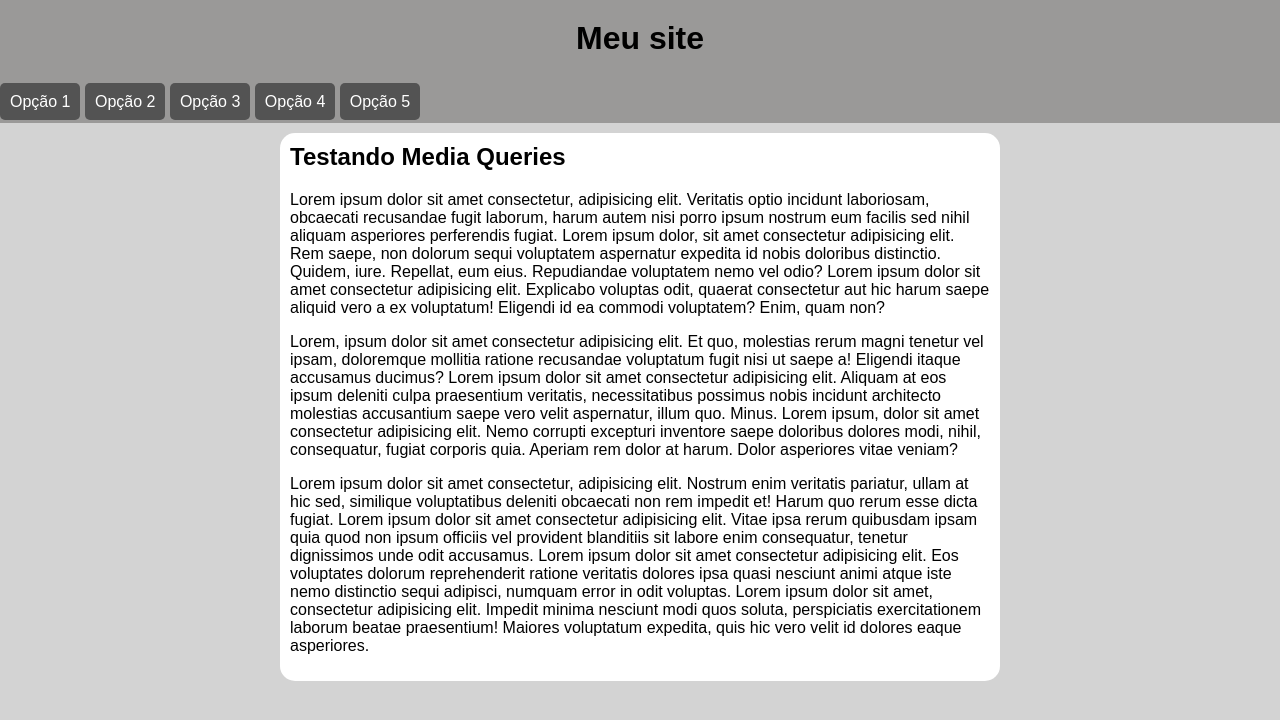
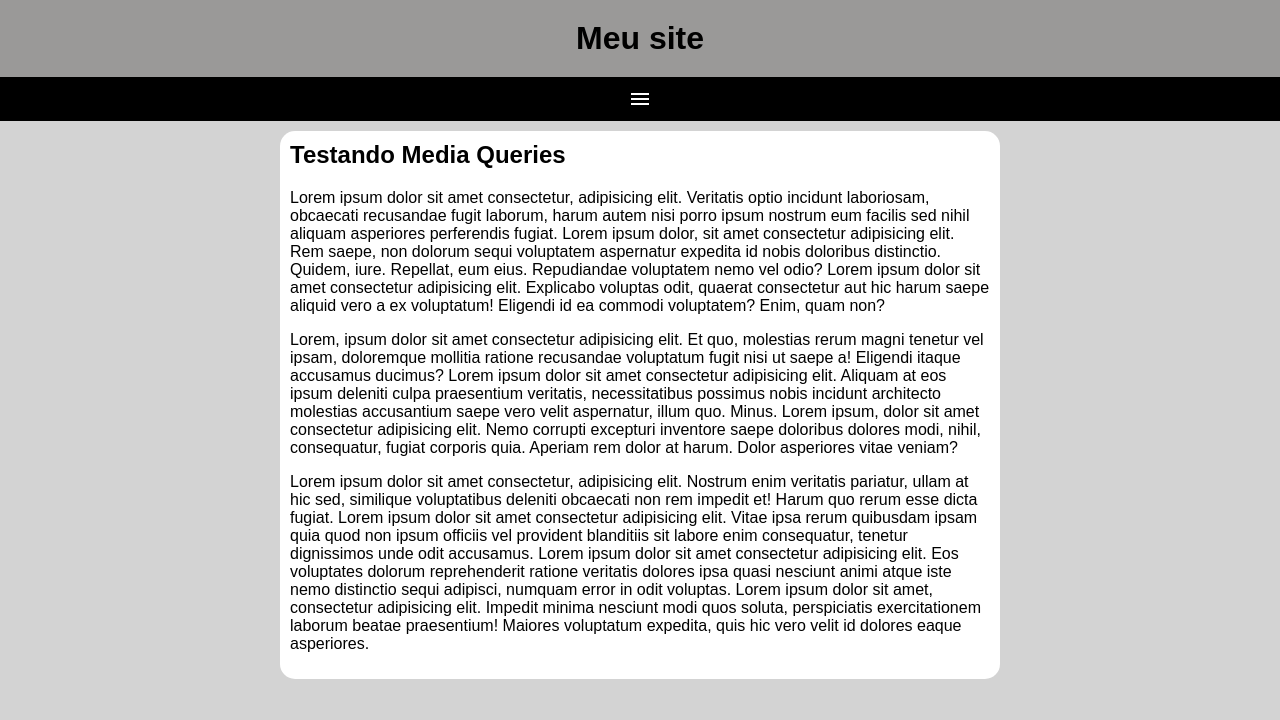
Before and after one commit to devgabrielbrito/html-css, a plain HTML site: page exercicios/ex026/mq05/index.html in a window 1280 px wide. Drawn offline with nearby package versions, Linux system fonts and the light colour scheme.

Commit message:
menu hamburguinho com JS

```diff
--- a/exercicios/ex026/mq05/estilos/style.css
+++ b/exercicios/ex026/mq05/estilos/style.css
@@ -1,14 +1,22 @@
 @charset "UTF-8";
+
 
 body {
     margin: 0;
     font-family: Arial, Helvetica, sans-serif;
-    background-color: lightgray;
+    background-color: rgb(211, 211, 211);
     box-sizing: border-box;
 }
 
+header * {
+    margin: 0;
+    padding: 0;
+}
+
 header {
-    background-color: #9A9998;
+    background-color: #9a9998;
+    margin: 0;
+    margin-bottom: 10px;
 }
 
 header h1 {
@@ -17,23 +25,37 @@ header h1 {
     margin: 0;
 }
 
+#burguer {
+    display: block;
+    color: white;
+    padding: 10px;
+    background-color: rgb(0, 0, 0);
+    text-align: center;
+}
+
+#burguer:hover {
+    background-color: rgb(37, 37, 37);
+    cursor: pointer;
+    color: rgb(255, 255, 255);
+}
+
 nav a {
     text-decoration: none;
     color: white;
-    background-color: rgb(83, 83, 83);
     padding: 10px;
     border-radius: 5px;
-}
-
-nav a:hover {
-    background-color: rgba(83, 83, 83, 0.342);
-    color: black;
-    transition: .3s;
+    display: block;
+    padding: 10px 0;
+    width: 100%;
+    background-color: rgb(83, 83, 83);
+    text-align: center;
+    border-bottom: 2px solid gray;
 }
 
 nav {
     margin: 0;
     padding: 0;
+    display: none;
 }
 
 nav ul {
@@ -41,12 +63,12 @@ nav ul {
     margin-bottom: 10px;
     text-align: left;
     padding-left: 0;
-    padding-bottom: 12px;
 }
 
-nav li {
-    display: inline-block;
-    margin: 0;
+nav a:hover {
+    background-color: rgba(0, 0, 0, 0.658);
+    color: rgb(255, 255, 255);
+    transition: .3s;
 }
 
 main {
--- a/exercicios/ex026/mq05/index.html
+++ b/exercicios/ex026/mq05/index.html
@@ -7,11 +7,15 @@
     <title>Media Query</title>
     <link rel="stylesheet" href="estilos/style.css">
     <link rel="stylesheet" href="estilos/media.css">
+    <link rel="stylesheet" href="https://fonts.googleapis.com/css2?family=Material+Symbols+Outlined:opsz,wght,FILL,GRAD@20..48,100..700,0..1,-50..200" />
 </head>
 <body>
     <header>
         <h1>Meu site</h1>
-        <nav>
+        <span id="burguer" class="material-symbols-outlined" onclick="aparecer()">menu</span>
+
+        <nav id="menu">
+
             <ul>
                 <li><a href="#">Opção 1</a></li>
                 <li><a href="#">Opção 2</a></li>
@@ -36,5 +40,15 @@
 
     </main>
 
+<script>
+    function aparecer() {
+        if (menu.style.display == "block") {
+        menu.style.display = "none"
+        } else {
+        menu.style.display = "block"
+        }
+    }
+</script>
+
 </body>
 </html>
```
